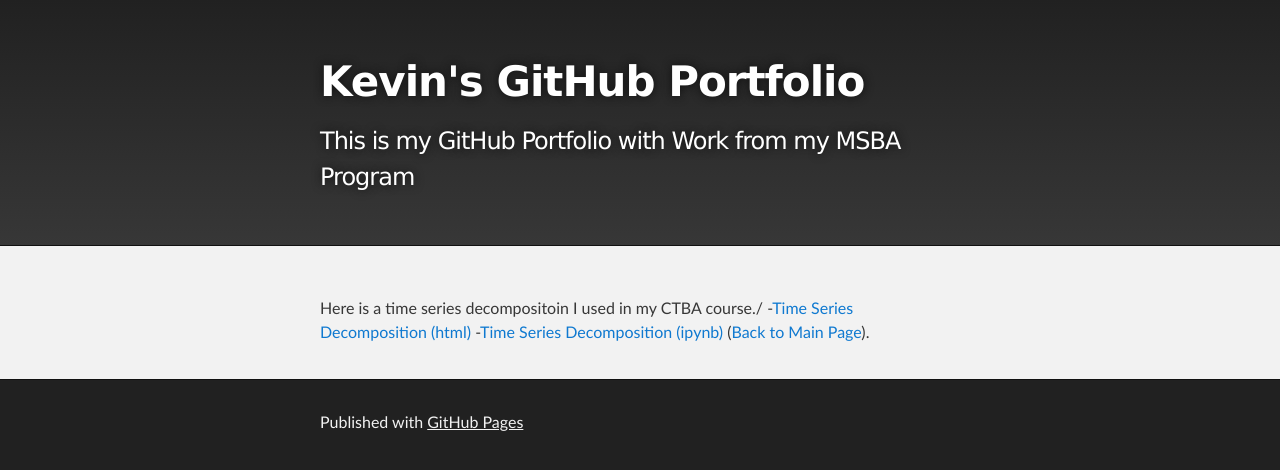
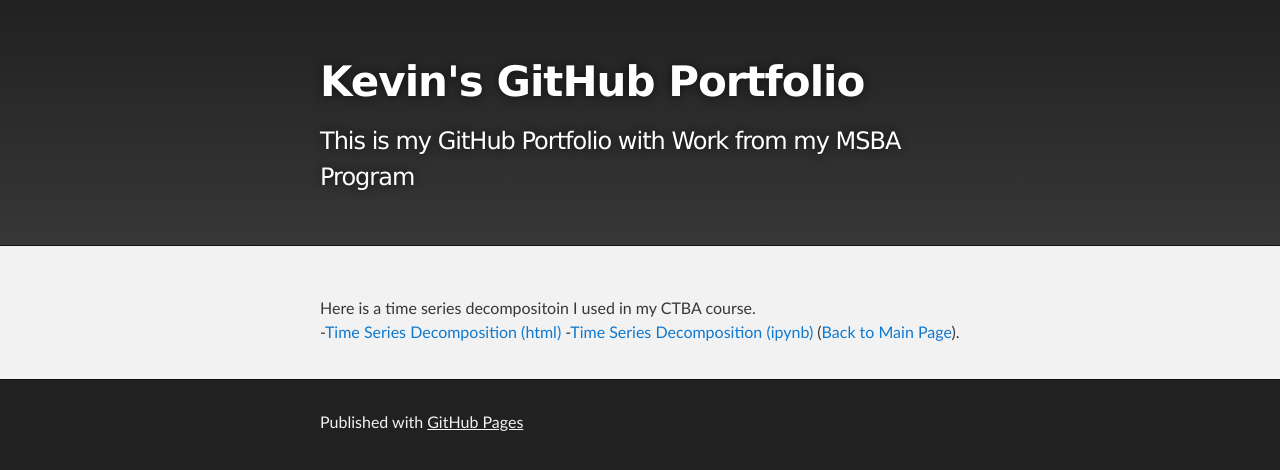
Before and after one commit to ktjones01/ktjones01.github.io, a Jekyll site: the page built from timeseries/index.md, in a window 1280 px wide. Shown: the top 470 px of the page. Built offline with Jekyll 4.4.1, drawn with Linux system fonts in a browser that asks for light colours; our own code applies the rules of GitHub Pages for plain Markdown files.

```diff
--- a/timeseries/index.md
+++ b/timeseries/index.md
@@ -2,7 +2,7 @@
 title: Time Series Decomposition
 description: Course Content
 ---
-Here is a time series decompositoin I used in my CTBA course./
+Here is a time series decompositoin I used in my CTBA course.\
 -[Time Series Decomposition (html)](TimeSeries-2.html)
 -[Time Series Decomposition (ipynb)](TimeSeries-2.ipynb)
 ([Back to Main Page](https://ktjones01.github.io/)).
```
